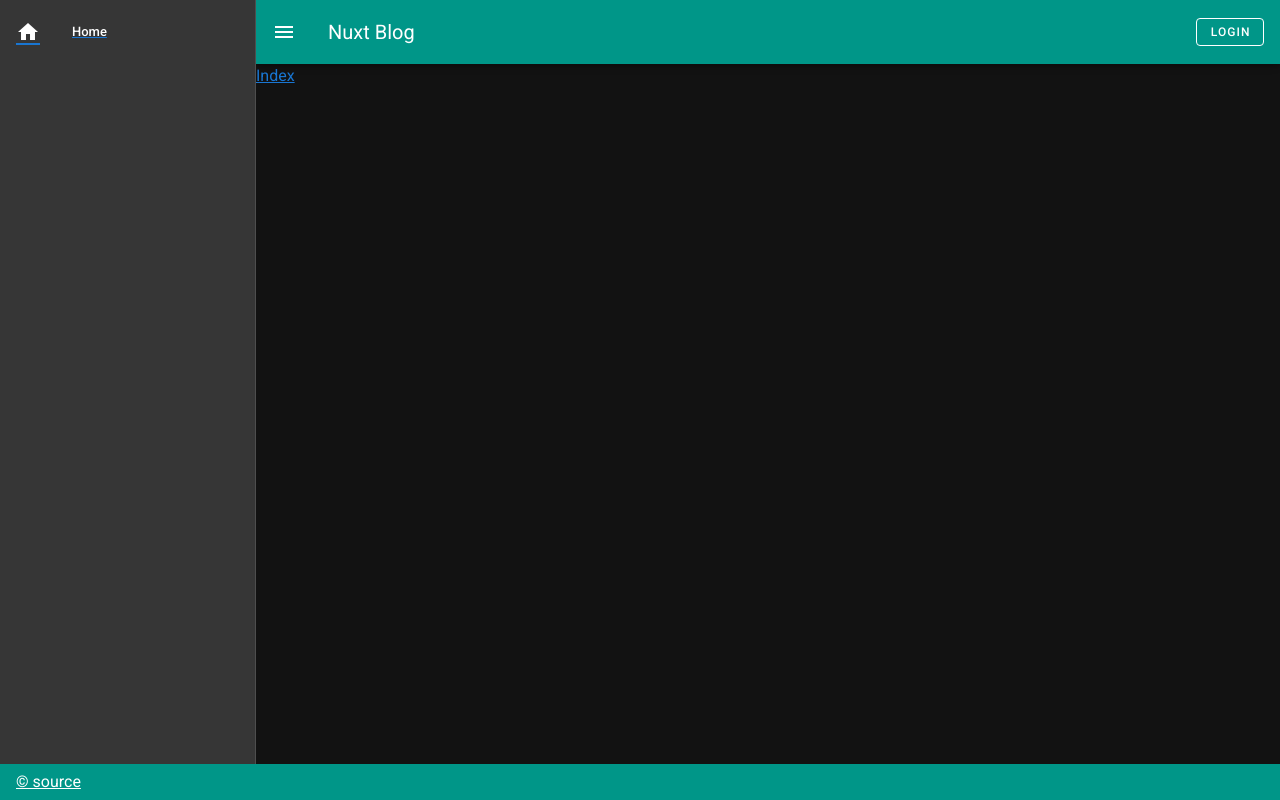
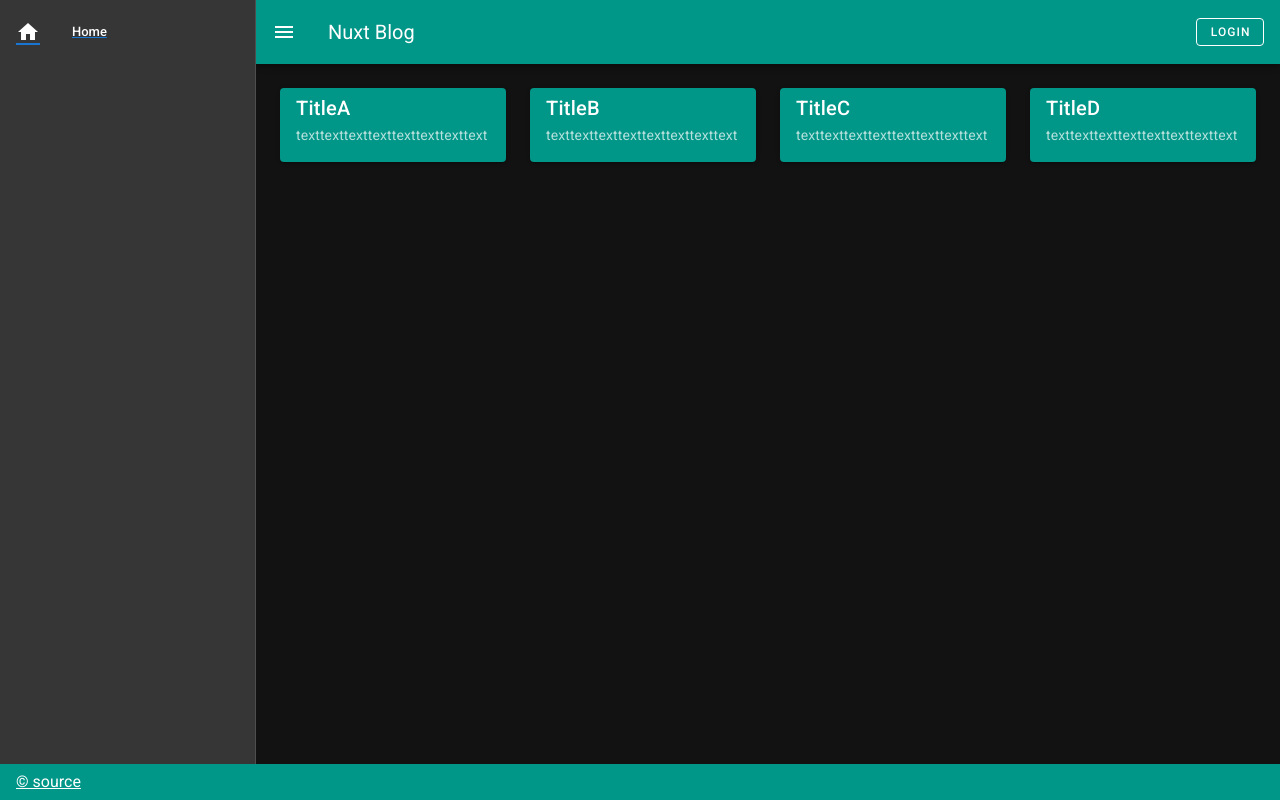
Before and after one commit to yanagiprg/nuxt-blog, a Nuxt app: page /home in a window 1280 px wide. Built offline with nearby package versions, Linux system fonts and the light colour scheme.

Commit message:
articles list demo

```diff
--- a/layouts/default.vue
+++ b/layouts/default.vue
@@ -8,9 +8,7 @@
               <v-icon>mdi-home</v-icon>
             </v-list-item-action>
             <v-list-item-content>
-              <v-list-item-title>
-                Home
-              </v-list-item-title>
+              <v-list-item-title>Home</v-list-item-title>
             </v-list-item-content>
           </v-list-item>
         </nuxt-link>
@@ -23,7 +21,9 @@
       <v-btn to="/login" nuxt small outlined color="white">Login</v-btn>
     </v-app-bar>
     <v-content>
-      <nuxt />
+      <v-container fluid>
+        <nuxt />
+      </v-container>
     </v-content>
     <v-footer color="teal" app>
       <a
--- a/pages/home.vue
+++ b/pages/home.vue
@@ -1,5 +1,39 @@
 <template>
-  <div>
-    <nuxt-link to="/" class="text-link">Index</nuxt-link>
-  </div>
+  <v-container fluid>
+    <v-row class="mb-2">
+      <v-col
+        v-for="(article, index) in articles"
+        :key="index"
+        cols="4"
+        md="3"
+        xl="2"
+      >
+        <v-card class="article-card mx-auto teal" max-height="100px">
+          <v-card-title class="pb-0 pt-1">{{ article.title }}</v-card-title>
+          <v-card-text>{{ article.text }}</v-card-text>
+        </v-card>
+      </v-col>
+    </v-row>
+  </v-container>
 </template>
+
+<script>
+export default {
+  data() {
+    return {
+      articles: [
+        { title: 'TitleA', text: 'texttexttexttexttexttexttexttext' },
+        { title: 'TitleB', text: 'texttexttexttexttexttexttexttext' },
+        { title: 'TitleC', text: 'texttexttexttexttexttexttexttext' },
+        { title: 'TitleD', text: 'texttexttexttexttexttexttexttext' }
+      ]
+    }
+  }
+}
+</script>
+
+<style>
+.article-card {
+  overflow: hidden;
+}
+</style>
```
